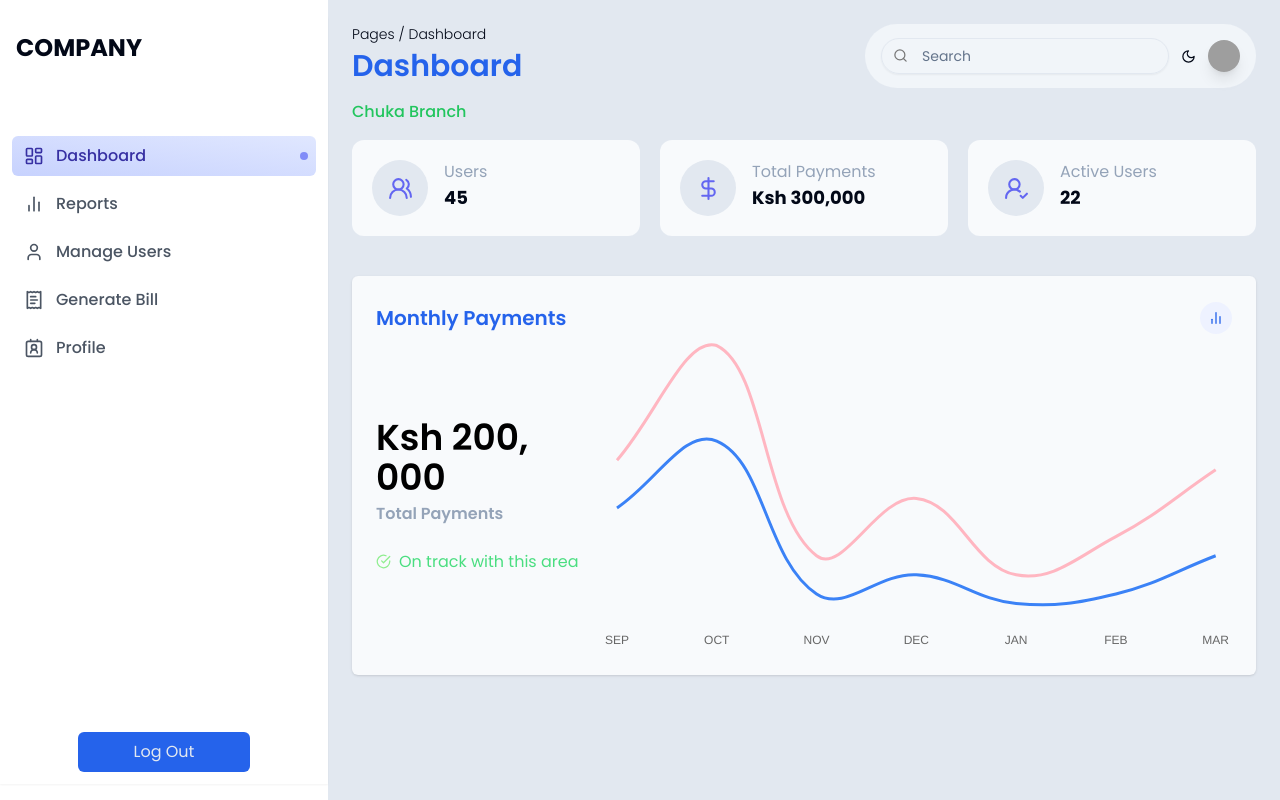
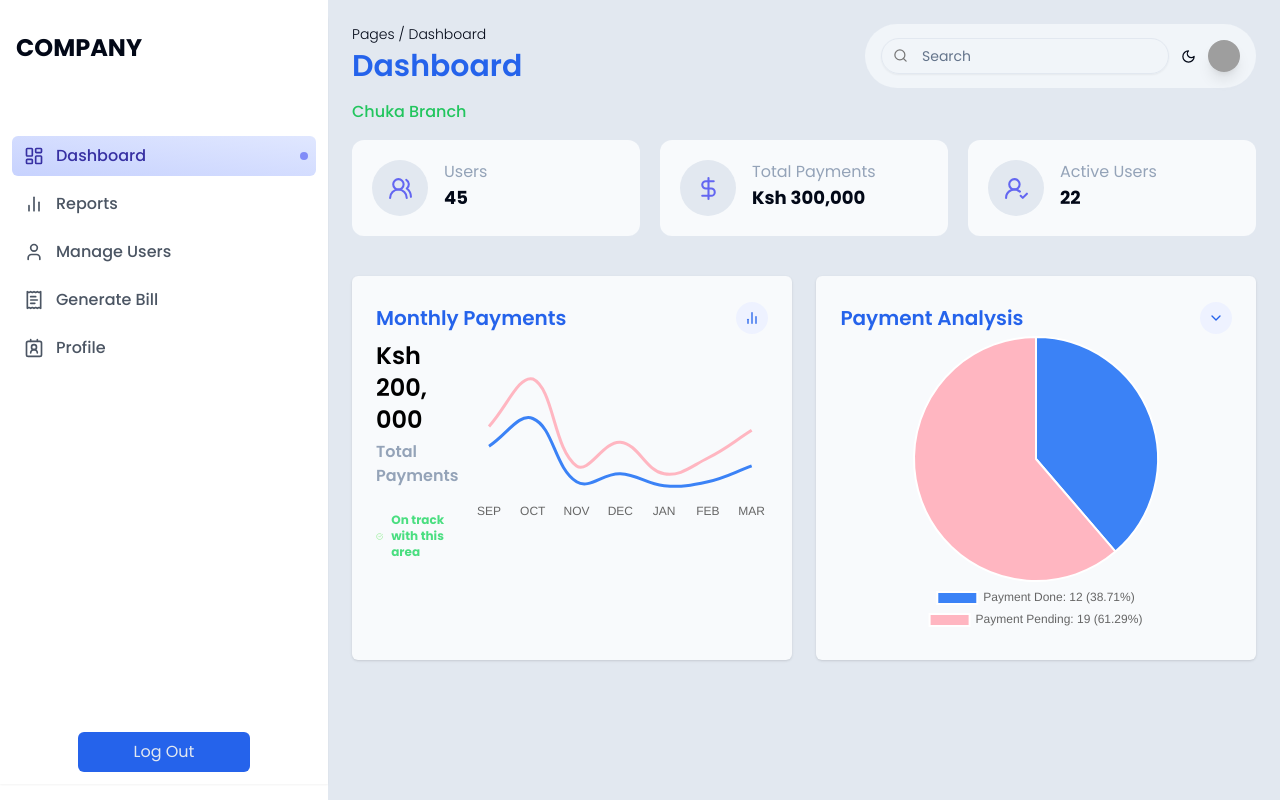
Before and after one commit to deluxesande/nextjs-ems-dashboard, a Next.js app: page / in a window 1280 px wide. Built offline with nearby package versions, Linux system fonts and the light colour scheme; grey boxes are pictures that could not be loaded.

Commit message:
(Add): payment analysis

```diff
--- a/components/MonthLineChart/index.tsx
+++ b/components/MonthLineChart/index.tsx
@@ -69,6 +69,16 @@ export default function LineChartComponent() {
                             legend: {
                                 display: false,
                             },
+                            tooltip: {
+                                callbacks: {
+                                    label: function (context) {
+                                        const label =
+                                            context.dataset.label || "";
+                                        const value = context.parsed.y;
+                                        return `${label}: ${value}`;
+                                    },
+                                },
+                            },
                         },
                     },
                 });
--- a/components/MonthlyPayment/index.tsx
+++ b/components/MonthlyPayment/index.tsx
@@ -5,7 +5,7 @@ import MonthLineChart from "@/components/MonthLineChart";
 
 export default function MonthlyPayment() {
     return (
-        <div className="p-6 bg-slate-50 shadow rounded-md flex-1">
+        <div className="w-3/4 p-6 bg-slate-50 shadow rounded-md flex-1">
             <div className="flex justify-between items-center">
                 <h1 className="text-primary font-semibold text-xl my-1">
                     Monthly Payments
@@ -15,10 +15,10 @@ export default function MonthlyPayment() {
                     size={20}
                 />
             </div>
-            <div className="flex h-fit justify-between gap-4">
+            <div className="flex justify-between items-center gap-4">
                 <div className="w-1/4 flex flex-col justify-center items-center">
                     <div>
-                        <h1 className="text-black font-semibold text-4xl my-1">
+                        <h1 className="text-black font-semibold text-2xl my-1">
                             Ksh 200, 000
                         </h1>
                         <p className="text-slate-400 font-semibold text-md">
@@ -26,7 +26,7 @@ export default function MonthlyPayment() {
                         </p>
                         <div className="flex items-center gap-2 mt-6">
                             <CheckCircle size={15} color="lightgreen" />
-                            <p className="text-green-400">
+                            <p className="text-green-400 font-bold text-xs">
                                 On track with this area
                             </p>
                         </div>
--- /dev/null
+++ b/components/PaymentAnalysis/index.tsx
@@ -0,0 +1,22 @@
+import React from "react";
+import { ChevronDown } from "lucide-react";
+import PaymentAnalysisPieChart from "../PaymentAnalysisPieChart";
+
+export default function PaymentAnalysis() {
+    return (
+        <div className="w-1/4 p-6 bg-slate-50 shadow rounded-md flex-1">
+            <div className="flex justify-between items-center">
+                <h1 className="text-primary font-semibold text-xl my-1">
+                    Payment Analysis
+                </h1>
+                <ChevronDown
+                    className="text-primary w-8 h-8 p-2 cursor-pointer rounded-full bg-indigo-50"
+                    size={20}
+                />
+            </div>
+            <div className="flex justify-center items-center">
+                <PaymentAnalysisPieChart />
+            </div>
+        </div>
+    );
+}
--- /dev/null
+++ b/components/PaymentAnalysisPieChart/index.tsx
@@ -0,0 +1,88 @@
+import React, { useEffect, useRef } from "react";
+import Chart from "chart.js/auto";
+import colors from "@/styles/colors/colors";
+
+export default function PaymentAnalysisPieChart() {
+    const chartRef = useRef<HTMLCanvasElement>(null);
+
+    useEffect(() => {
+        if (chartRef.current) {
+            const myChartRef = chartRef.current.getContext("2d");
+
+            const data = [12, 19];
+            const total = data.reduce((a, b) => a + b, 0);
+            const labels = ["Payment Done", "Payment Pending"].map(
+                (label, index) => {
+                    const value = data[index];
+                    const percentage = ((value / total) * 100).toFixed(2); // calculate the percentage
+                    return label + ": " + value + " (" + percentage + "%)"; // append the percentage to the label
+                }
+            );
+
+            if (!myChartRef) return;
+            new Chart(myChartRef, {
+                type: "pie",
+                data: {
+                    labels: labels,
+                    datasets: [
+                        {
+                            label: "My Data",
+                            data: data, // replace this with your data
+                            backgroundColor: [colors.primary, colors.tertiary],
+                        },
+                    ],
+                },
+                options: {
+                    scales: {
+                        x: {
+                            display: false,
+                            grid: {
+                                display: false,
+                            },
+                            border: {
+                                display: false,
+                            },
+                        },
+                        y: {
+                            display: false,
+                            beginAtZero: true,
+                            grid: {
+                                display: false,
+                            },
+                            border: {
+                                display: false,
+                            },
+                        },
+                    },
+                    plugins: {
+                        legend: {
+                            display: true,
+                            position: "bottom", // position the legend at the bottom
+                        },
+                        tooltip: {
+                            callbacks: {
+                                label: function (context) {
+                                    const index = context.dataIndex;
+                                    const value = context.dataset.data[index];
+                                    const percentage = (
+                                        (value / total) *
+                                        100
+                                    ).toFixed(2); // calculate the percentage
+                                    return (
+                                        ": " + value + " (" + percentage + "%)"
+                                    ); // append the percentage to the label
+                                },
+                            },
+                        },
+                    },
+                },
+            });
+        }
+    }, []);
+
+    return (
+        <div style={{ width: "300px", height: "300px" }}>
+            <canvas ref={chartRef} />
+        </div>
+    );
+}
--- a/pages/index.tsx
+++ b/pages/index.tsx
@@ -1,4 +1,5 @@
 import MonthlyPayment from "@/components/MonthlyPayment";
+import PaymentAnalysis from "@/components/PaymentAnalysis";
 import SideMenuLayout from "@/components/SideMenuLayout";
 import { DollarSign, UserRoundCheck, UsersRound } from "lucide-react";
 import Head from "next/head";
@@ -24,7 +25,7 @@ export default function Home() {
 
     return (
         <SideMenuLayout page="Dashboard" branch="Chuka">
-            <main className="flex flex-col gap-10">
+            <main className="w-full flex flex-col gap-10">
                 <Head>
                     <title>EBS | Dashboard</title>
                 </Head>
@@ -52,7 +53,10 @@ export default function Home() {
                         );
                     })}
                 </div>
-                <MonthlyPayment />
+                <div className="flex gap-6">
+                    <MonthlyPayment />
+                    <PaymentAnalysis />
+                </div>
             </main>
         </SideMenuLayout>
     );
```
